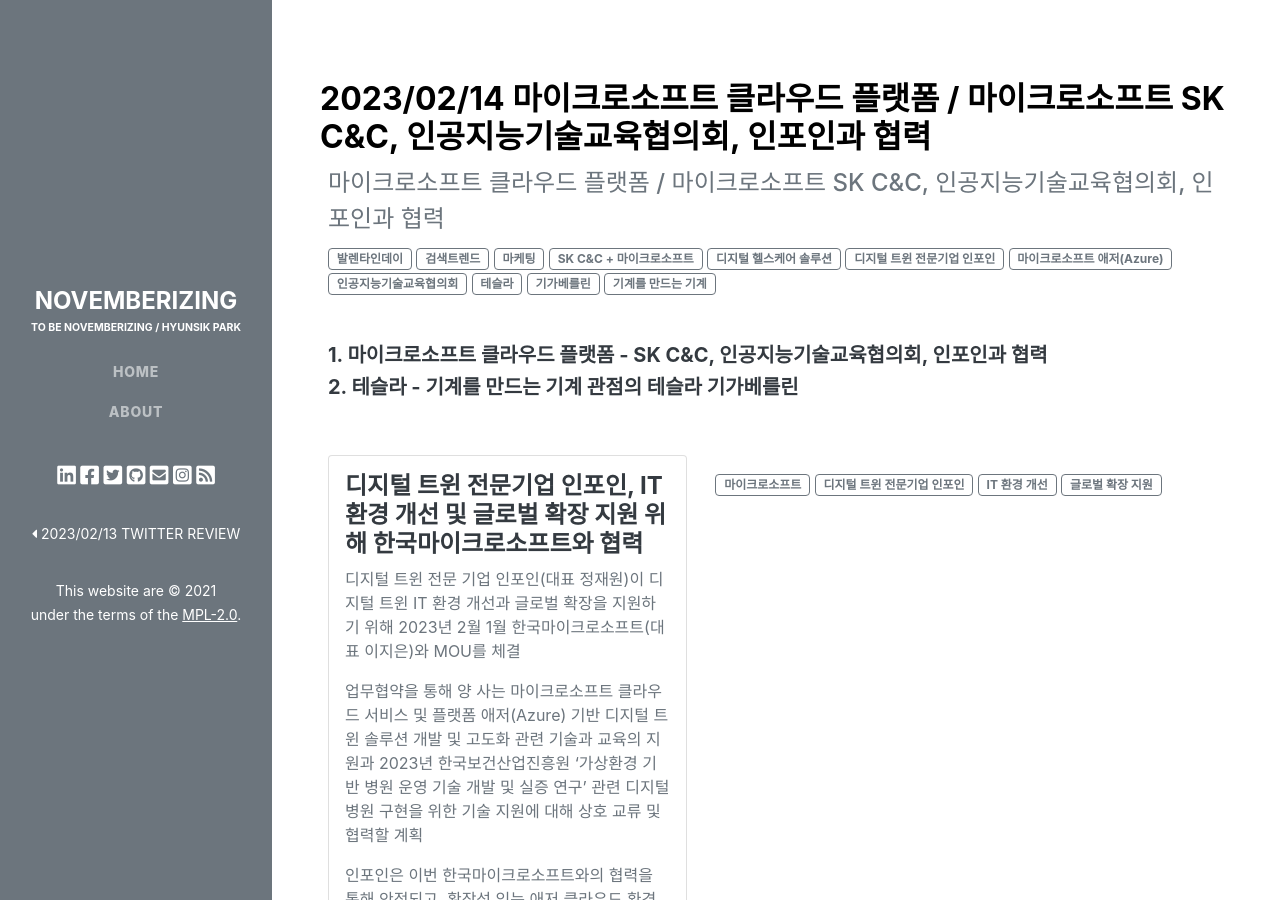
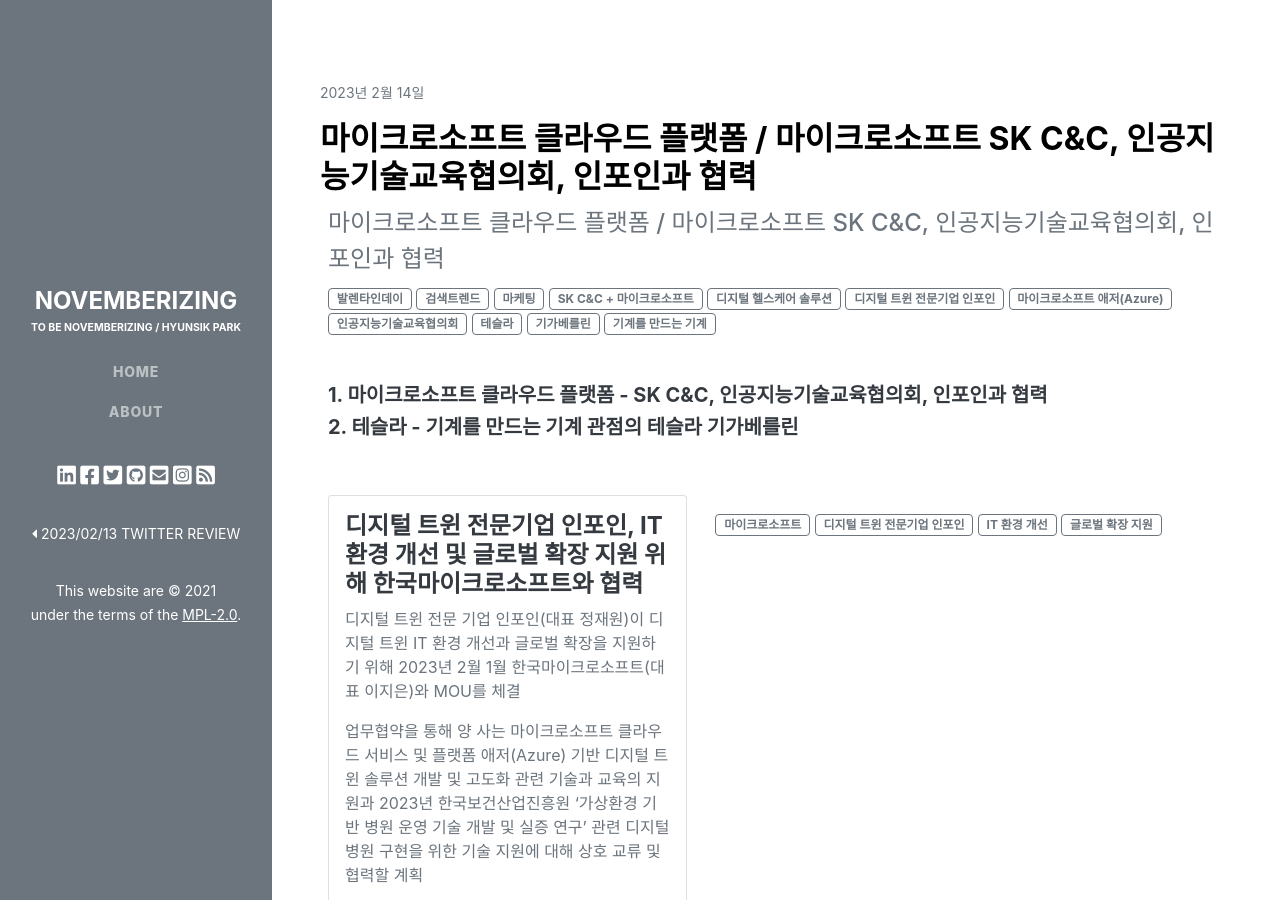
Before and after one commit to novemberizing/novemberizing.github.io, a Jekyll site: the page built from _posts/2023-02-14-NewsXBrief.md, in a window 1280 px wide and 900 px high. Built offline with Jekyll 4.4.1, drawn with Linux system fonts in a browser that asks for light colours; comment, search, counter and statistics services are not loaded.

Commit message:
업데이트

```diff
--- a/_includes/post.html
+++ b/_includes/post.html
@@ -1,5 +1,10 @@
 <section class="resume-section">
     <div class="resume-section-content">
+        <p>
+            <small>
+                {{ page.section }}
+            </small>
+        </p>
         <h3 class="mb-2"><a href="{{ post.url }}" class="text-black text-decoration-none">{{ page.title }}</a></h3>
         <div class="subheading mx-2 mb-2">
             {{ page.subtitle }}
--- a/_posts/2023-02-14-NewsXBrief.md
+++ b/_posts/2023-02-14-NewsXBrief.md
@@ -1,6 +1,7 @@
 ---
 layout: post
-title: "2023/02/14 마이크로소프트 클라우드 플랫폼 / 마이크로소프트 SK C&C, 인공지능기술교육협의회, 인포인과 협력"
+section: "2023년 2월 14일"
+title: "마이크로소프트 클라우드 플랫폼 / 마이크로소프트 SK C&C, 인공지능기술교육협의회, 인포인과 협력"
 subtitle: "마이크로소프트 클라우드 플랫폼 / 마이크로소프트 SK C&C, 인공지능기술교육협의회, 인포인과 협력"
 cover: /assets/images/posts/2022-01-08-Decentralization.png
 date: "2023-02-13 11:30:00"
```
